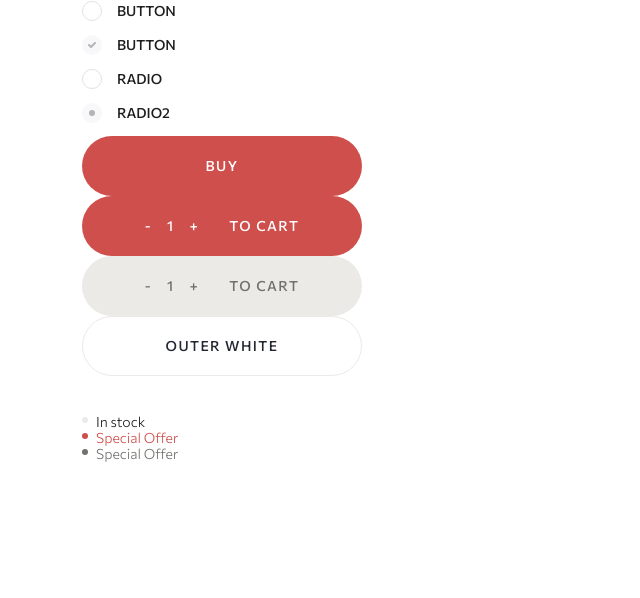
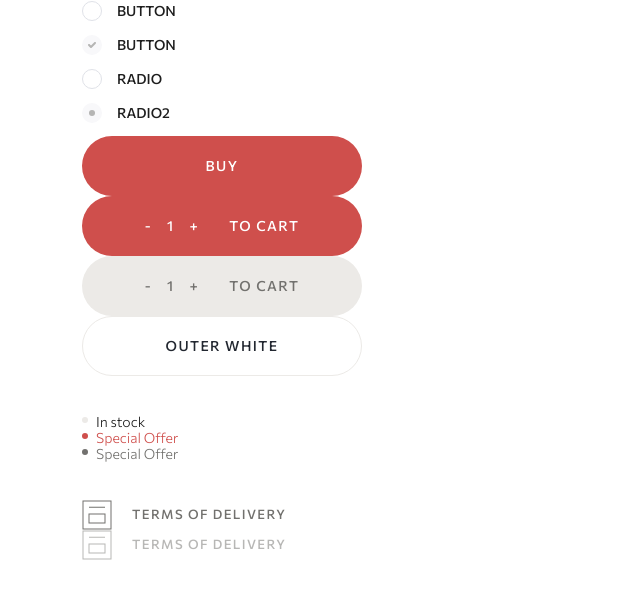
Before and after one commit to sobbey99/WOODOO2023, a website: page src/index.html in a window 1280 px wide. Shown: the whole page, without its empty margins (0-640 px from the left). Drawn offline with nearby package versions, Linux system fonts and the light colour scheme; files that its build step writes are made by us from their sources; files whose address does not match are found by name.

Commit message:
iconbtns

```diff
--- a/src/index.html
+++ b/src/index.html
@@ -70,6 +70,25 @@
     </div>
 
 
+        </br>
+        </br>
+
+        <button class="iconbtn active">
+          <svg width="30" height="30" viewBox="0 0 30 30" fill="none" xmlns="http://www.w3.org/2000/svg">
+            <path fill-rule="evenodd" clip-rule="evenodd" d="M0.5 0.5H29.5V29.5H0.5V0.5ZM1.5 1.5V28.5H28.5V1.5H1.5ZM23 7.625H7V6.625H23V7.625ZM23.5 13.5H6.5V23.5H23.5V13.5ZM7.5 22.5V14.5H22.5V22.5H7.5Z" fill="#72716E"/>
+            </svg>
+
+            <div class="text">TERMS OF DELIVERY</div>
+        </button>
+
+        <button class="iconbtn" disabled>
+          <svg width="30" height="30" viewBox="0 0 30 30" fill="none" xmlns="http://www.w3.org/2000/svg">
+            <path fill-rule="evenodd" clip-rule="evenodd" d="M0.5 0.5H29.5V29.5H0.5V0.5ZM1.5 1.5V28.5H28.5V1.5H1.5ZM23 7.625H7V6.625H23V7.625ZM23.5 13.5H6.5V23.5H23.5V13.5ZM7.5 22.5V14.5H22.5V22.5H7.5Z" fill="#72716E"/>
+            </svg>
+
+            <div class="text">TERMS OF DELIVERY</div>
+        </button>
+
     </div>
 
     <!-- SVG ICONS CODE -->
--- /dev/null
+++ b/src/sass/base/_iconbtns.scss
@@ -0,0 +1,33 @@
+.iconbtn {
+  display: flex;
+  gap: 20px;
+  align-items: center;
+  color: $color-text-secondary;
+  background-color: transparent;
+  border: none;
+  outline: none;
+  cursor: pointer;
+  .text {
+    color: inherit;
+    font-weight: 500;
+    font-size: 13px;
+    letter-spacing: 1.4px;
+    line-height: 21.3px;
+  }
+  &.active {
+    &:hover {
+      color: $color-text;
+      svg,
+      path {
+        fill: $color-text;
+      }
+    }
+  }
+  &:disabled {
+    opacity: 0.5;
+  }
+}
+
+// .iconbtn:hover ~ svg {
+// visibility: hidden;
+// }
--- a/src/sass/style.scss
+++ b/src/sass/style.scss
@@ -6,6 +6,7 @@
 @import "./base/_radio.scss";
 @import "./base/_buttons.scss";
 @import "./base/_stocks.scss";
+@import "./base/_iconbtns.scss";
 @import url("https://fonts.googleapis.com/css2?family=Commissioner:wght@300;400;500;700&display=swap");
 
 * {
```
Also changed, not shown: dist/css/style.min.css, dist/index.html.
